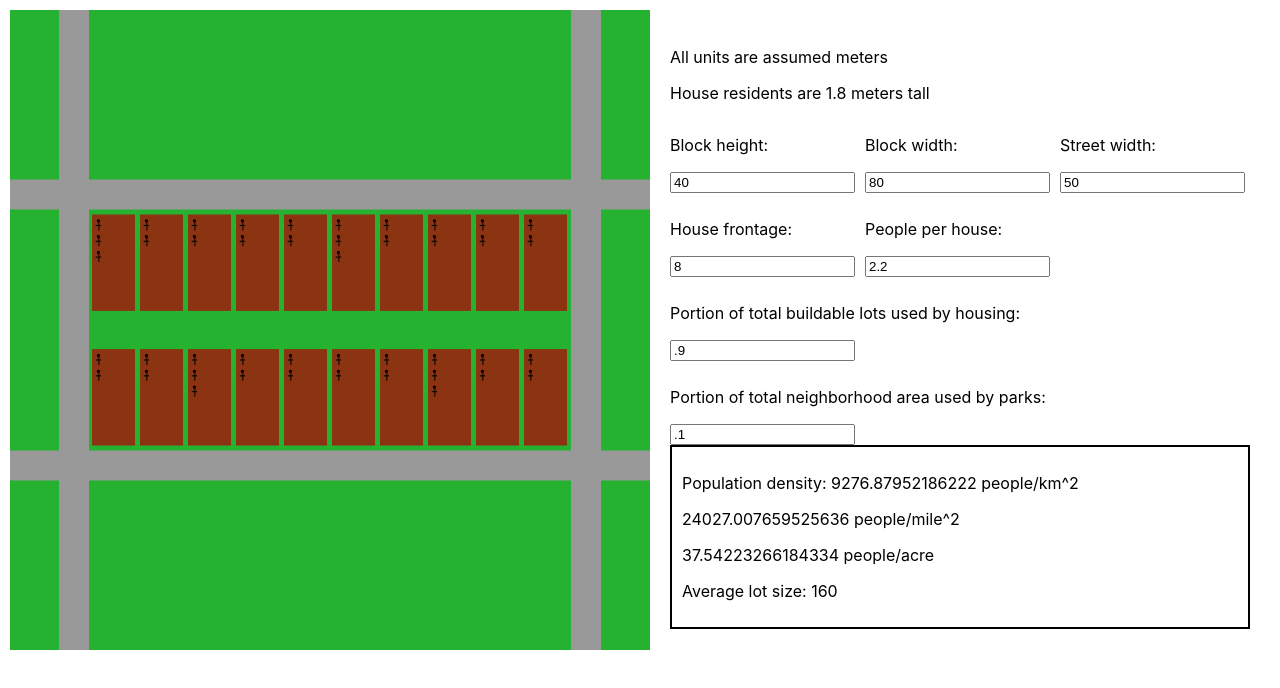
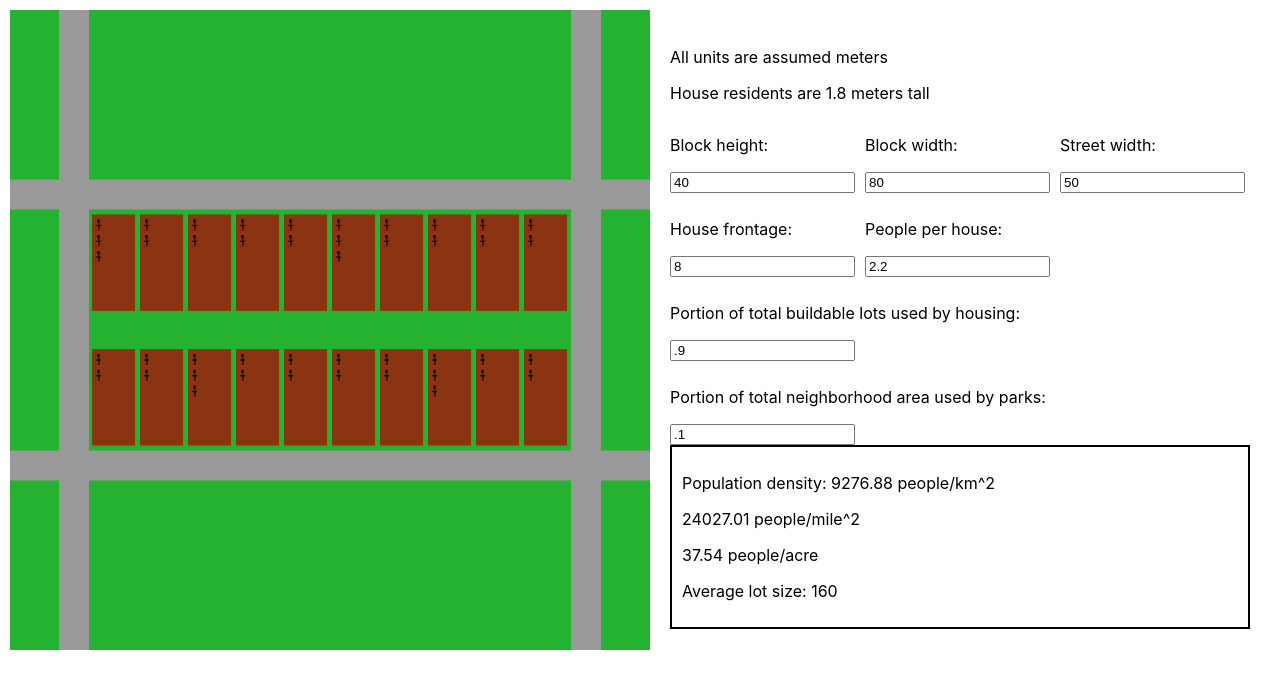
Before and after one commit to incredulous-chordate/neighborhood-planner, a React (Create React App) app: page / in a window 1280 px wide. Shown: the top 688 px of the page. Built offline with nearby package versions, Linux system fonts and the light colour scheme.

Commit message:
fix value bug, and round results nicer

```diff
--- a/src/Planner.js
+++ b/src/Planner.js
@@ -18,31 +18,31 @@ const Planner = ({
         <div className='Inputs'>
             <div>
                 <p>Block height: </p>
-                <input placeholder='block height' text={height} onChange={event => setHeight(event.target.value)} value={"40"} />
+                <input placeholder='block height' text={height} onChange={event => setHeight(event.target.value)} defaultValue={"40"} />
             </div>
             <div>
                 <p>Block width: </p>
-                <input placeholder='block width' text={width} onChange={event => setWidth(event.target.value)} value={"80"} />
+                <input placeholder='block width' text={width} onChange={event => setWidth(event.target.value)} defaultValue={"80"} />
             </div>
             <div>
                 <p>Street width: </p>
-                <input placeholder='street width' text={streetWidth} onChange={event => setStreetWidth(event.target.value)} value={"50"} />
+                <input placeholder='street width' text={streetWidth} onChange={event => setStreetWidth(event.target.value)} defaultValue={"50"} />
             </div>
             <div>
                 <p>House frontage: </p>
-                <input placeholder='house frontage' text={frontage} onChange={event => setFrontage(event.target.value)} value={"8"} />
+                <input placeholder='house frontage' text={frontage} onChange={event => setFrontage(event.target.value)} defaultValue={"8"} />
             </div>
             <div>
                 <p>People per house: </p>
-                <input placeholder='people per house' text={peoplePerHouse} onChange={event => setPeoplePerHouse(event.target.value)} value={"2.2"} />
+                <input placeholder='people per house' text={peoplePerHouse} onChange={event => setPeoplePerHouse(event.target.value)} defaultValue={"2.2"} />
             </div>
             <div>
                 <p>Portion of total buildable lots used by housing: </p>
-                <input placeholder='Residential portion' text={residentialArea} onChange={event => setResidentialArea(event.target.value)} value={".9"} />
+                <input placeholder='Residential portion' text={residentialArea} onChange={event => setResidentialArea(event.target.value)} defaultValue={".9"} />
             </div>
             <div>
                 <p>Portion of total neighborhood area used by parks: </p>
-                <input placeholder='Park portion' text={parkArea} onChange={event => setParkArea(event.target.value)} value={".1"} />
+                <input placeholder='Park portion' text={parkArea} onChange={event => setParkArea(event.target.value)} defaultValue={".1"} />
             </div>
 
         </div>
@@ -79,11 +79,13 @@ const Stats = ({
     const densityKilos = peoplePerBlock/cityAreaPerBlock * residentialArea * 1000000
 
     return <div className='Stats'>
-        <p>Population density: {densityKilos} people/km^2</p>
-        <p>{densityKilos * 2.58998811} people/mile^2</p>
-        <p>{densityKilos * 0.00404686} people/acre</p>
+        <p>Population density: {roundTo2(densityKilos)} people/km^2</p>
+        <p>{roundTo2(densityKilos* 2.58998811) } people/mile^2</p>
+        <p>{roundTo2(densityKilos* 0.00404686) } people/acre</p>
         <p>Average lot size: {frontage * height/2}</p>
     </div>
 }
 
+const roundTo2 = num => Math.round(num * 100) / 100
+
 export default Planner
```
